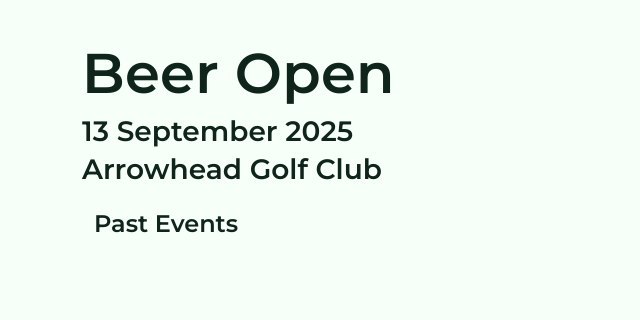
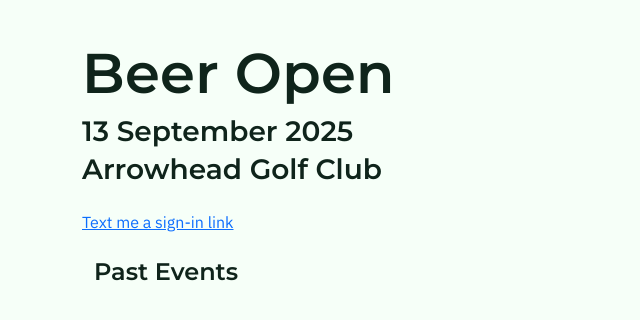
Before and after one commit to ChrisP11/beeropen-share, a Django app: page / in a window 1280 px wide. Shown: the part 57-377 px from the top of the page, without its empty margins (0-640 px from the left). Run offline with Django 4.2, Linux system fonts and the light colour scheme; data that the repository does not hold is empty; some libraries are stand-ins or nearby versions.

Commit message:
working on magic link

```diff
--- a/templates/outing/home_public.html
+++ b/templates/outing/home_public.html
@@ -6,6 +6,7 @@
   <h1 class="display-4">Beer Open</h1>
   <h3 class="mb-1">13 September 2025</h3>
   <h3 class="mb-4">Arrowhead Golf Club</h3>
+  <a href="{% url 'magic_request' %}">Text me a sign-in link</a>
 
   {% if user.is_authenticated %}
     <!-- <p><a class="btn btn-primary" href="{% url 'dashboard' %}">Go to Dashboard</a></p> -->
```
